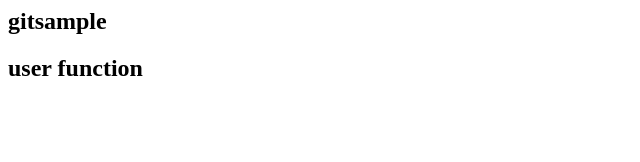
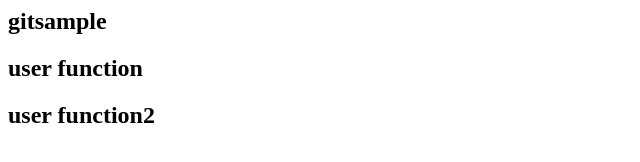
Before and after one commit to daisakuhazui/gitsample, a plain HTML site: page index.html in a window 1280 px wide. Shown: the whole page, without its empty margins (0-640 px from the left). Drawn offline with Linux system fonts and the light colour scheme.

Commit message:
user function2

```diff
--- a/index.html
+++ b/index.html
@@ -1,2 +1,3 @@
 <h2>gitsample</h2>
 <h2>user function</h2>
+<h2>user function2</h2>
```
